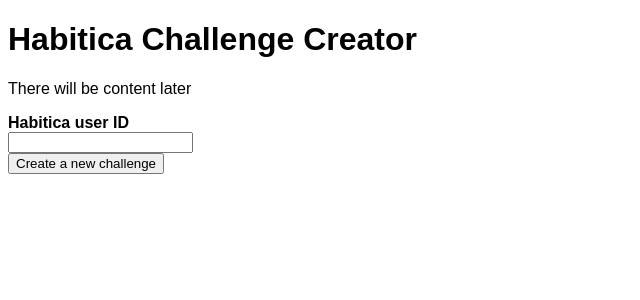
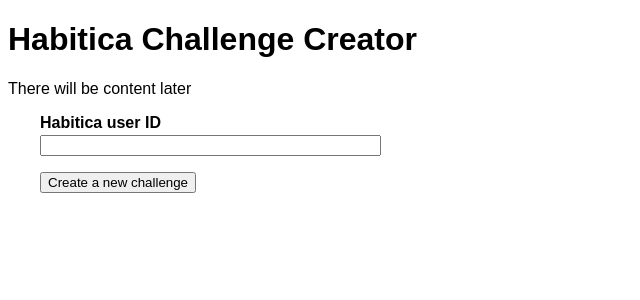
Before and after one commit to aajarven/habitica-challenge-creator, a Flask app: page / in a window 1280 px wide. Shown: the top 300 px of the page, without its empty margins (0-640 px from the left). Run offline with Flask 2, Linux system fonts and the light colour scheme.

Commit message:
Add some air around form elements

```diff
--- a/app/static/css/style.css
+++ b/app/static/css/style.css
@@ -2,10 +2,23 @@
 	font-family: sans-serif;
 }
 
+div.form_query {
+	margin: 1em 2em;
+}
+
 div.form_label {
 	font-weight: bold;
+	margin-bottom: 0.2em;
 }
 
 div.form_error {
 	color: #cc0000;
 }
+
+div.form_submit {
+	margin: 1em 2em;
+}
+
+input#habitica_id {
+	width: 25em;
+}
```
